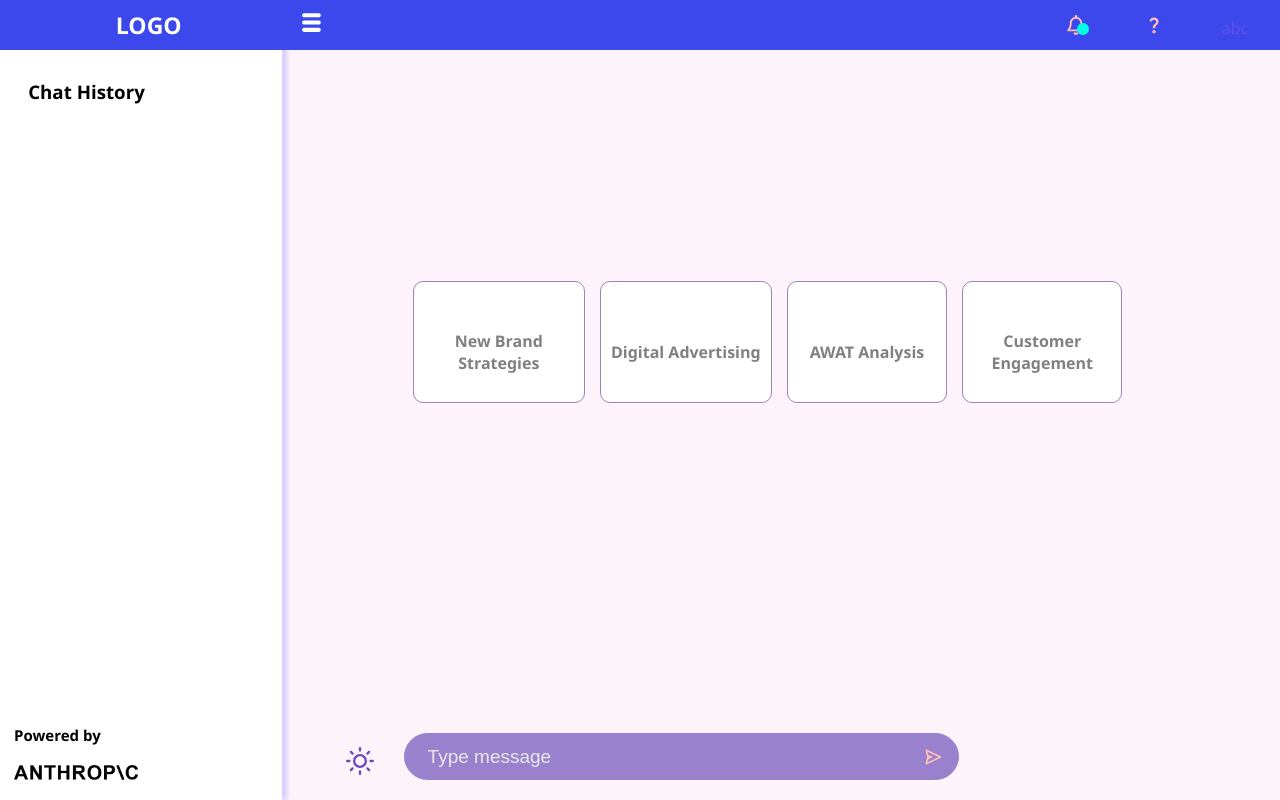
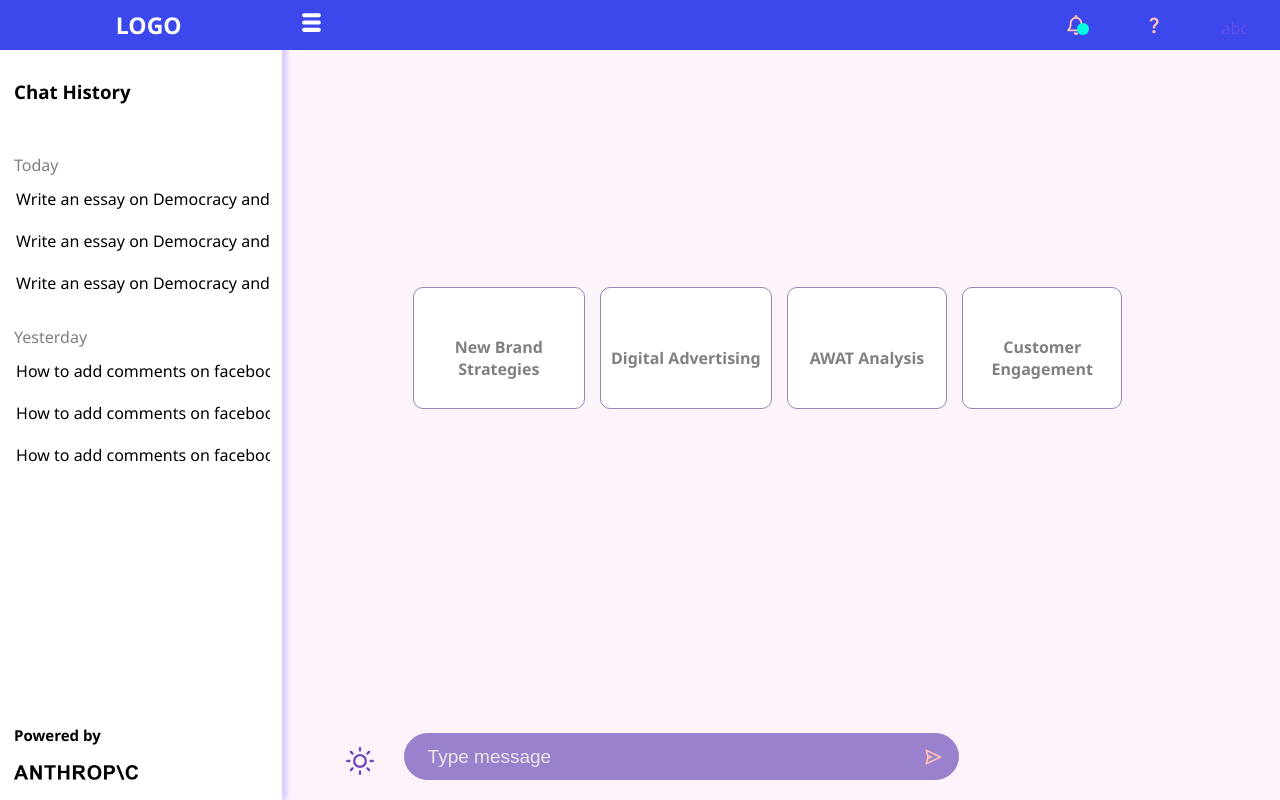
Before and after one commit to KoushikGitUser/GlobsynAI, a React (Create React App) app: page /chat in a window 1280 px wide. Built offline with nearby package versions, Linux system fonts and the light colour scheme.

Commit message:
histories section done

```diff
--- a/src/Components/ChatSideHistory.jsx
+++ b/src/Components/ChatSideHistory.jsx
@@ -1,17 +1,53 @@
 import React from 'react';
-import gptLogo from '../Assets/Images/chatgptlogo.png';
 import anthropic from '../Assets/Images/Anthropic logo.png'
+import Histories from './Histories';
 
 export default function ChatSideHistory() {
+
+  const historyArray = [
+    {
+      history:"Write an essay on Democracy and what are its bad effects",
+      day:"Today"
+    },
+    {
+      history:"Write an essay on Democracy and what are its bad effects",
+      day:"Today"
+    },
+    {
+      history:"Write an essay on Democracy and what are its bad effects",
+      day:"Today"
+    },
+    {
+      history:"How to add comments on facebook",
+      day:"Yesterday"
+    },
+    {
+      history:"How to add comments on facebook",
+      day:"Yesterday"
+    },
+    {
+      history:"How to add comments on facebook",
+      day:"Yesterday"
+    }
+  ]
+
   return (
     <div className='chat_history_wrapper'>
       <div className='side_history_top_blank_nav'>
 
       </div>
       <div className='chat_history'>
-      <h3 style={{paddingLeft:"10%"}}>Chat History</h3>
+      <h3 style={{paddingLeft:"5%"}}>Chat History</h3>
     <div className='chat_history_middle'>
+   <div style={{color:"grey"}}>
+    Today
+   </div>
+   <Histories day='Today' historyArray={historyArray}/>
 
+   <div style={{color:"grey"}}>
+    Yesterday
+   </div>
+   <Histories day='Yesterday' historyArray={historyArray}/>
     </div>
 
     <div className='ai_part'>
--- /dev/null
+++ b/src/Components/Histories.jsx
@@ -0,0 +1,31 @@
+import React from "react";
+import { historiesToInput } from "../Redux/Slices/GetSlices";
+import { useDispatch } from "react-redux";
+
+export default function Histories({ historyArray, day }) {
+
+  const dispatch = useDispatch();
+
+//   const historiesInput = (payload) => {
+//     dispatch(historiesToInput(payload));
+//   };
+
+  return (
+    <div className="histories_main">
+      {historyArray?.map((items, index) => {
+        if (items.day == day) {
+          return (
+            <div
+            //   onClick={historiesInput(items.history)}
+              className="histories"
+              key={index}
+            >
+              {items.history}
+            </div>
+          );
+        }
+        return true;
+      })}
+    </div>
+  );
+}
--- a/src/Redux/Slices/GetSlices.jsx
+++ b/src/Redux/Slices/GetSlices.jsx
@@ -3,11 +3,17 @@ import { createSlice } from "@reduxjs/toolkit";
 
 export const GetSlice = createSlice({
     name:"GetSlice",
-    initialState:{},
-    reducers:{},
+    initialState:{
+        chatHistoryInput:""
+    },
+    reducers:{
+         historiesToInput:(actions,payload)=>{
+            actions.chatHistoryInput = payload
+         }
+    },
     extraReducers:(builders)=>{
 
     }
 })
-
+export const {historiesToInput} = GetSlice.actions
 export default GetSlice;
--- a/src/globalstyle.css
+++ b/src/globalstyle.css
@@ -340,6 +340,24 @@
     justify-content: space-between;
     align-items: flex-start;
 }
+.chat_history_middle{
+    height: 75%;
+    width: 90%;
+    margin: auto;
+}
+.histories_main{
+    padding: 2px;
+    width: 100%;
+    margin-top: 10px;
+    display: flex;
+    flex-direction: column;
+    gap: 20px;
+    margin-bottom: 30px;
+}
+.histories{
+    white-space: nowrap;
+    overflow: hidden;
+}
 
 .chat_area_main {
     width: 81%;
@@ -349,15 +367,15 @@
 }
 
 .chat_area {
-   height: 83%;
+   height: 72%;
     width: 52%;
+    margin-top: 50px;
     margin-left: 9%;
     display: flex;
-    flex-direction: column;
+    flex-direction: column-reverse;
     justify-content: center;
     gap: 20px;
-    overflow: hidden;
-    overflow-y: scroll;
+    overflow-y: auto;
     scroll-behavior: smooth;
     scrollbar-width: none;
     padding: 10px;
```
Also changed, not shown: src/Screens/ChatScreen.jsx (+10 -1 lines), 1 other file (tests, documents, lock files or other folders).
